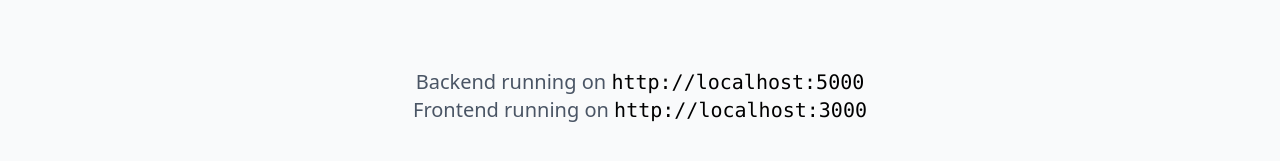
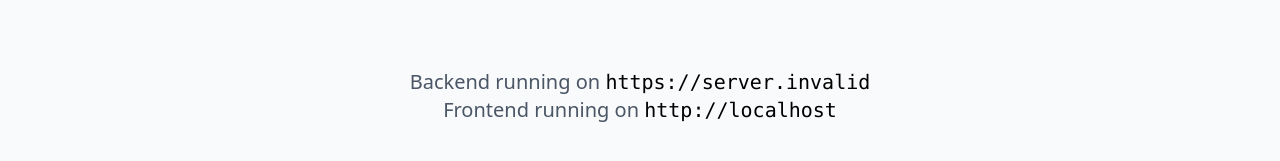
Before and after one commit to hmfareed/slay-by-humu-store, a Next.js app in the folder my-ecommerce-frontend/: page / in a window 1280 px wide. Shown: the part 489-650 px from the top of the page. Built offline with nearby package versions, Linux system fonts and the light colour scheme; no server answers; a web font is replaced by a local one.

Commit message:
fix: make homepage backend and frontend URLs dynamic

```diff
--- a/my-ecommerce-frontend/app/page.tsx
+++ b/my-ecommerce-frontend/app/page.tsx
@@ -2,8 +2,20 @@
 'use client';
 
 import Link from 'next/link';
+import { useEffect, useState } from 'react';
+import { API_URL } from '@/src/lib/api';
 
 export default function Home() {
+  const [mounted, setMounted] = useState(false);
+  const [frontendUrl, setFrontendUrl] = useState('http://localhost:3000');
+  const [backendUrl, setBackendUrl] = useState('http://localhost:5000');
+
+  useEffect(() => {
+    setMounted(true);
+    setFrontendUrl(window.location.origin);
+    setBackendUrl(API_URL.replace('/api', ''));
+  }, []);
+
   return (
     <div className="min-h-screen bg-gray-50">
       {/* Navbar */}
@@ -38,8 +50,8 @@ export default function Home() {
       {/* Status Info */}
       <div className="max-w-7xl mx-auto px-6 py-20 text-center">
         <p className="text-gray-600 text-xl">
-          Backend running on <span className="font-mono font-medium text-black">http://localhost:5000</span><br />
-          Frontend running on <span className="font-mono font-medium text-black">http://localhost:3000</span>
+          Backend running on <span className="font-mono font-medium text-black">{mounted ? backendUrl : 'Loading...'}</span><br />
+          Frontend running on <span className="font-mono font-medium text-black">{mounted ? frontendUrl : 'Loading...'}</span>
         </p>
       </div>
     </div>
```
Also changed, not shown: 1 other file (tests, documents, lock files or other folders).
